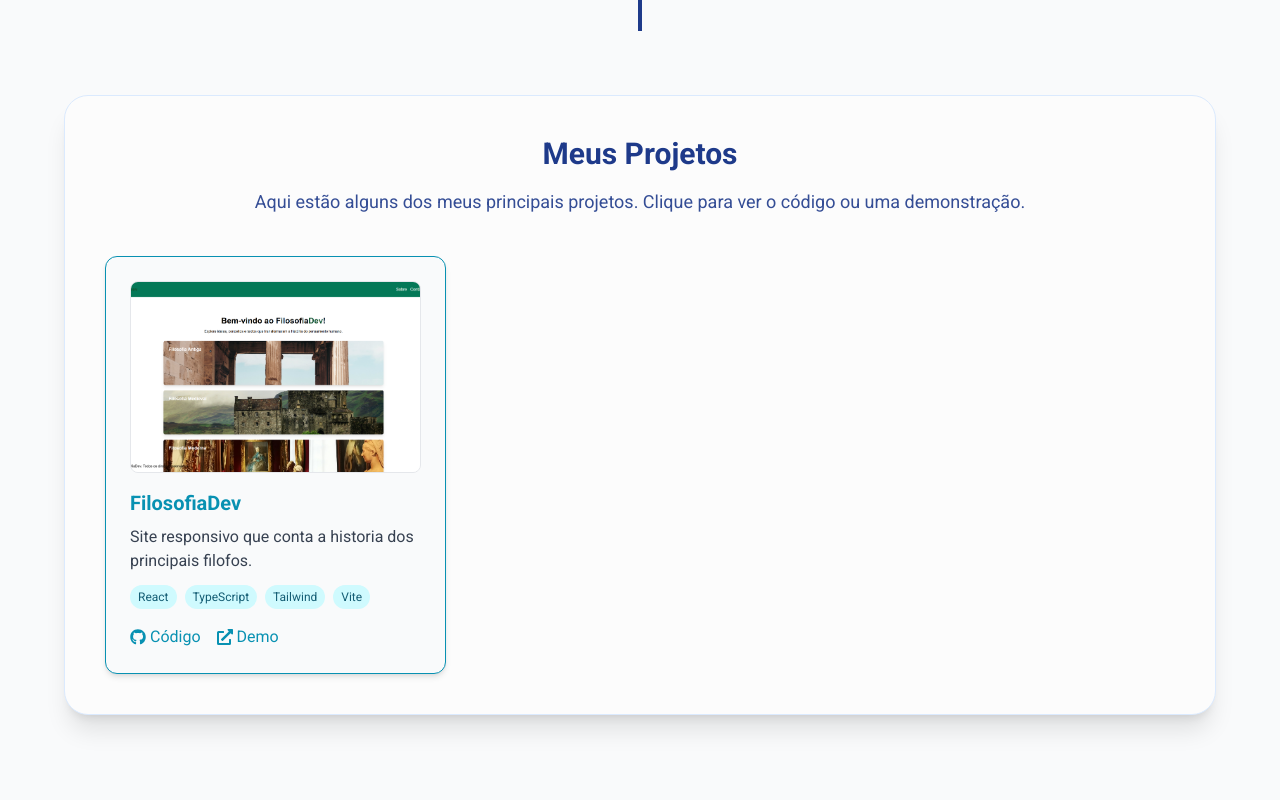
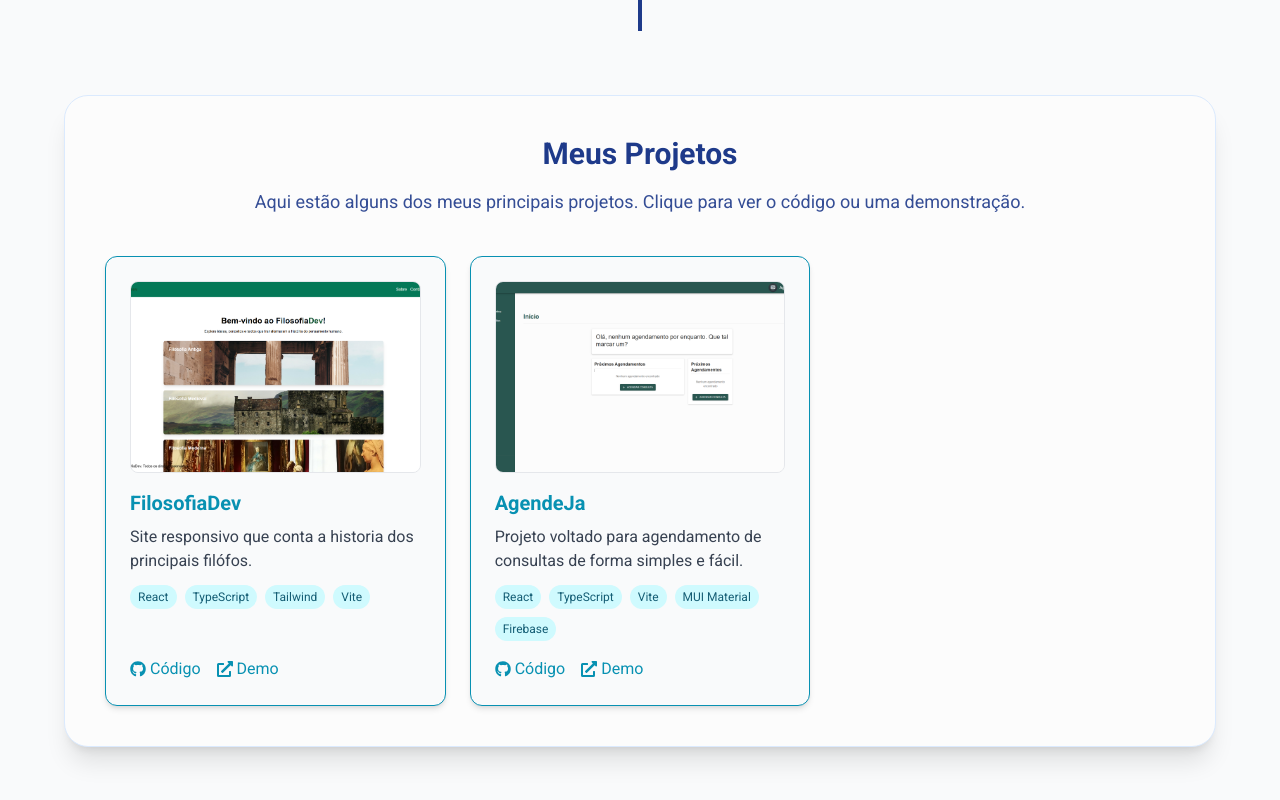
Before and after one commit to gabriellima-wav/meu-portifolio, a React (Vite) app: page / in a window 1280 px wide. Shown: the part 2089-2889 px from the top of the page. Built offline with nearby package versions, Linux system fonts and the light colour scheme.

Commit message:
add projeto

```diff
--- a/src/components/sections/Projects/projects.ts
+++ b/src/components/sections/Projects/projects.ts
@@ -1,10 +1,18 @@
 export const projects = [
   {
     title: "FilosofiaDev",
-    description: "Site responsivo que conta a historia dos principais filofos.",
+    description: "Site responsivo que conta a historia dos principais filófos.",
     link: "https://github.com/gabriellima-wav/filosofia-dev",
     demo: "https://filosofia-dev.vercel.app/",
     techs: ["React", "TypeScript","Tailwind", "Vite"],
     image: "filosofia-dev.png",
   },
+  {
+    title: "AgendeJa",
+    description: "Projeto voltado para agendamento de consultas de forma simples e fácil.",
+    link: "https://github.com/gabriellima-wav/agendeja-front",
+    demo: "https://agendeja-roan.vercel.app",
+    techs: ["React", "TypeScript", "Vite" ,"MUI Material", "Firebase"],
+    image: "agendeja.png",
+  },
 ];
```
Also changed, not shown: public/agendeja.png (added).
